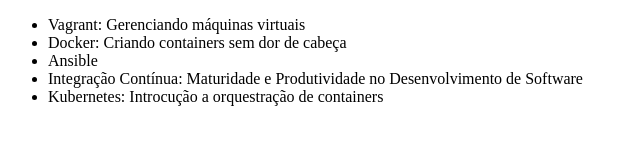
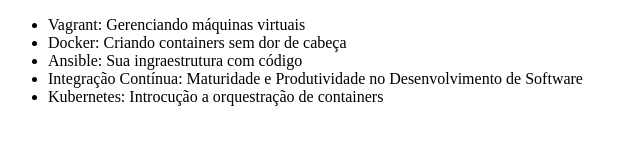
Before and after one commit to bsmaciel/alura-git, a plain HTML site: page index.html in a window 1280 px wide. Shown: the whole page, without its empty margins (0-640 px from the left). Drawn offline with Linux system fonts and the light colour scheme.

Commit message:
Alterando o curso de Ansible

```diff
--- a/index.html
+++ b/index.html
@@ -8,7 +8,7 @@
     <ul>
         <li>Vagrant: Gerenciando máquinas virtuais</li>
         <li>Docker: Criando containers sem dor de cabeça</li>
-        <li>Ansible</li>
+        <li>Ansible: Sua ingraestrutura com código</li>
         <li>Integração Contínua: Maturidade e Produtividade no Desenvolvimento de Software</li>
         <li>Kubernetes: Introcução a orquestração de containers</li>
     </ul>
```
